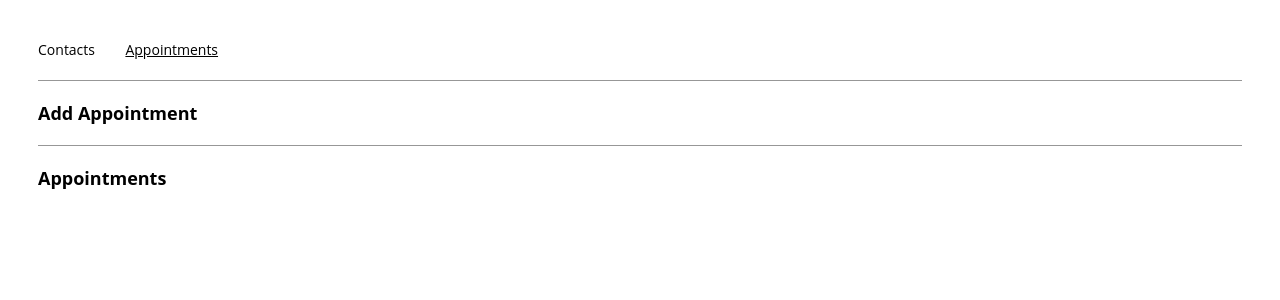
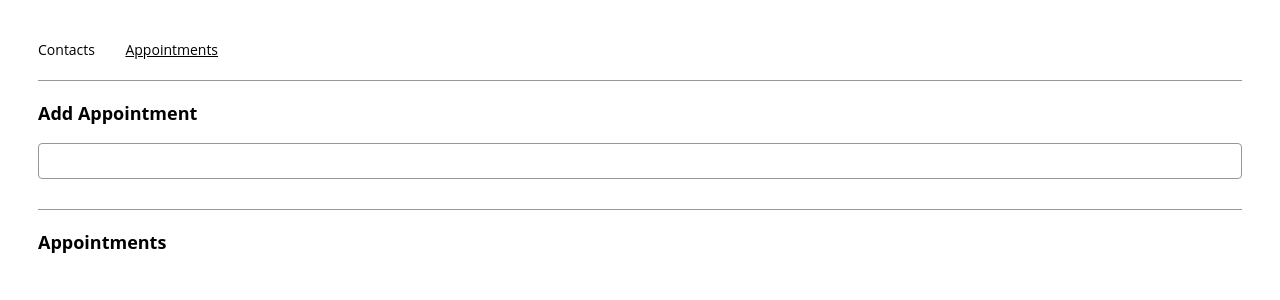
Before and after one commit to DanielDeanGithub/challenge-project-appointment-planner, a React (Create React App) app: page /appointments in a window 1280 px wide. Shown: the top 300 px of the page. Built offline with nearby package versions, Linux system fonts and the light colour scheme.

Commit message:
Add name input

```diff
--- a/src/components/appointmentForm/AppointmentForm.js
+++ b/src/components/appointmentForm/AppointmentForm.js
@@ -8,9 +8,8 @@ const getTodayString = () => {
 };
 
 export const AppointmentForm = ({
-  contacts,
-  title,
-  setTitle,
+  name,
+  setName,
   contact,
   setContact,
   date,
@@ -22,7 +21,11 @@ export const AppointmentForm = ({
 
   return (
     <form onSubmit={handleSubmit}>
-
+      <input
+        type="text"
+        value={name}
+        onChange={(e) => setName(e.target.value)}
+      />
     </form>
   );
 };
```
